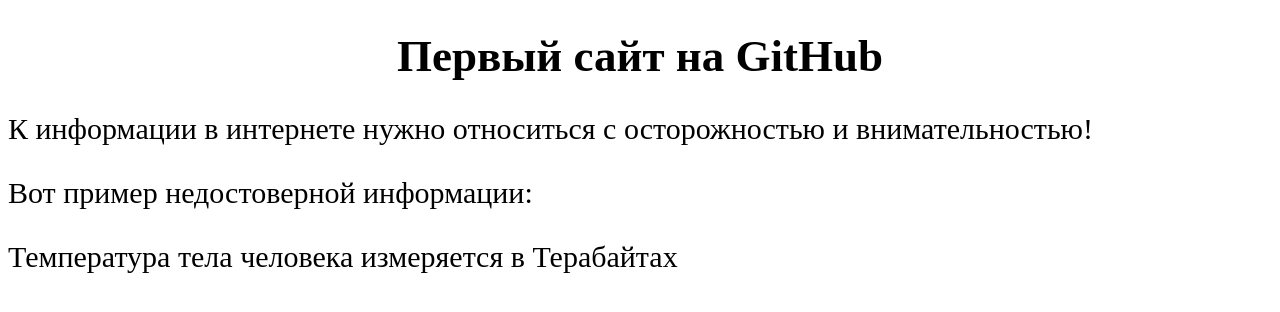
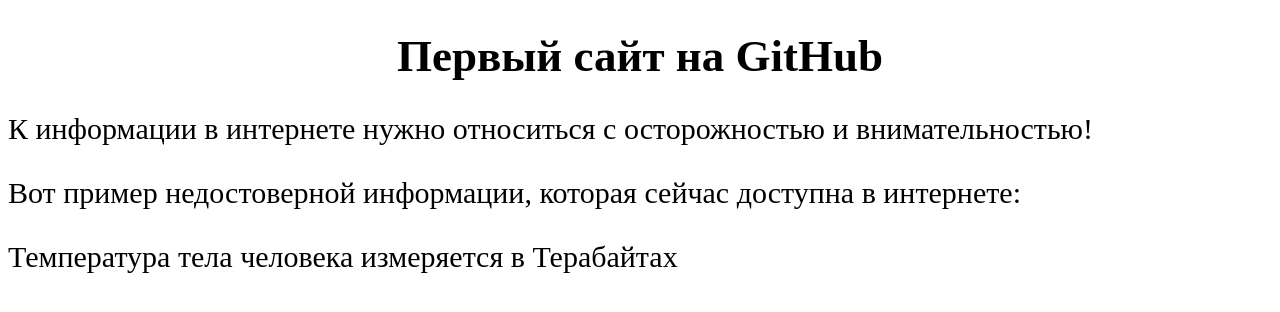
Before and after one commit to artdizel/artdizel.github.io, a plain HTML site: page index.html in a window 1280 px wide. Drawn offline with Linux system fonts and the light colour scheme.

Commit message:
Update index.html

```diff
--- a/index.html
+++ b/index.html
@@ -8,7 +8,7 @@
   <body>
   	<h1>Первый сайт на GitHub</h1>
     <p>К информации в интернете нужно относиться с осторожностью и внимательностью!</p>
-    <p>Вот пример недостоверной информации:</p>
+    <p>Вот пример недостоверной информации, которая сейчас доступна в интернете:</p>
     <p>Температура тела человека измеряется в Терабайтах</p>
   </body>
 </html>
```
